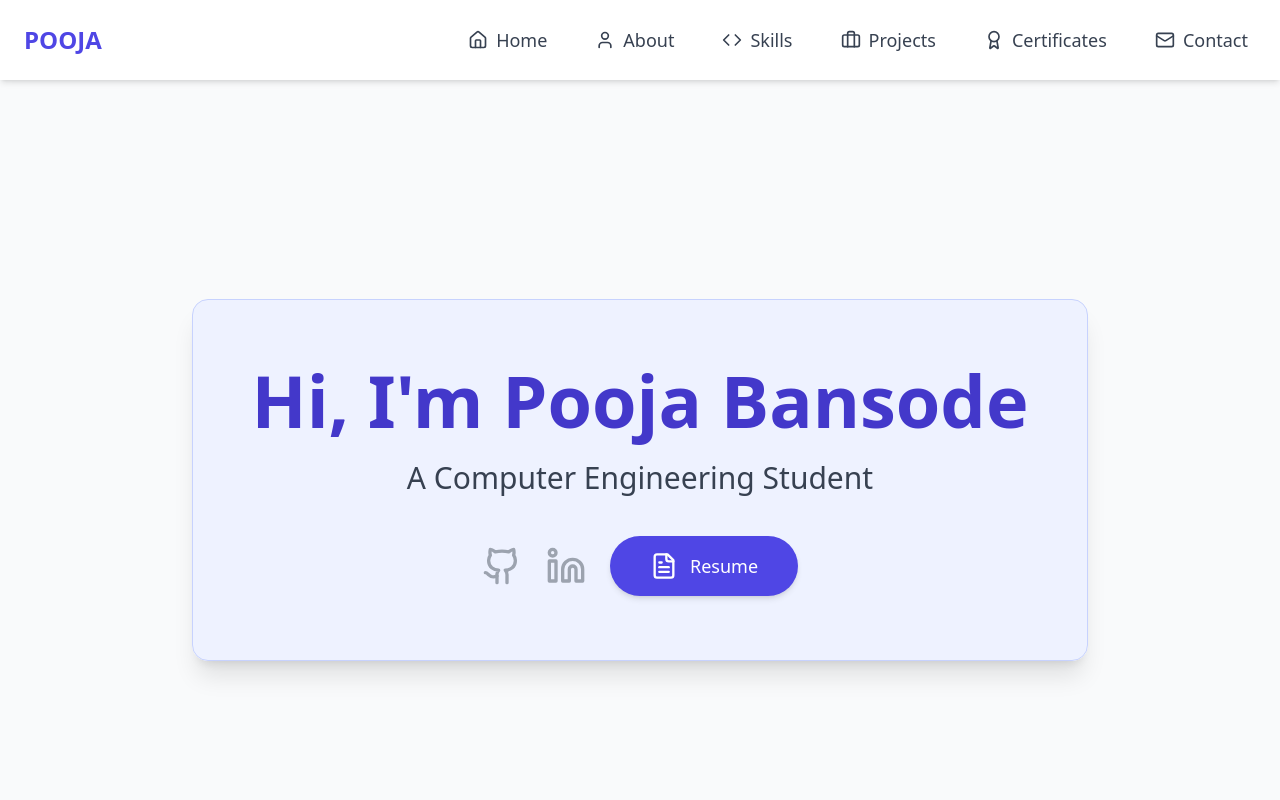
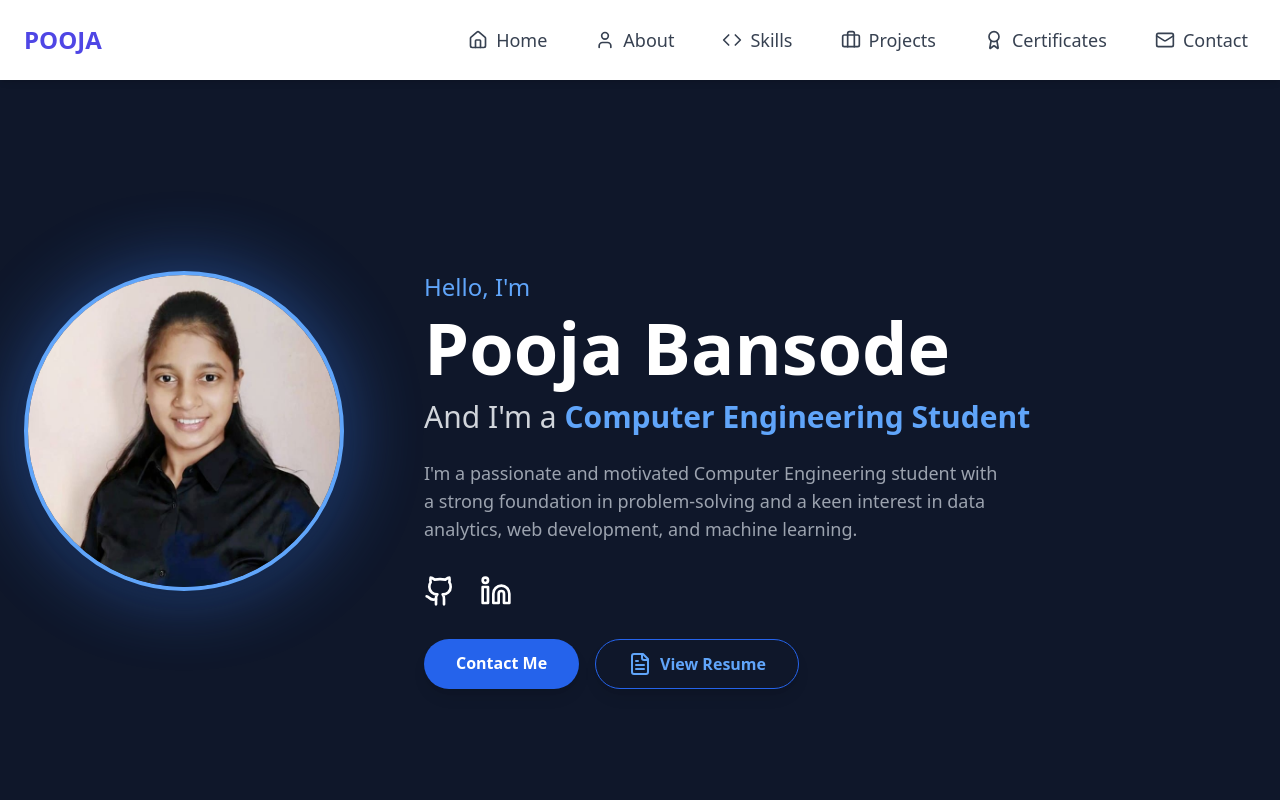
Before and after one commit to PoojaSadashivBansode/portfolio_frontend, a React (Vite) app: page / in a window 1280 px wide. Shown: the top 800 px of the page. Built offline with nearby package versions, Linux system fonts and the light colour scheme.

Commit message:
Update App.jsx

```diff
--- a/src/App.jsx
+++ b/src/App.jsx
@@ -41,28 +41,49 @@ function App() {
       </nav>
 
       {/* Hero Section */}
-      <section id="home" className="relative min-h-screen flex items-center justify-center bg-gray-50 text-gray-800 px-6 py-12">
-        <div className="text-center bg-indigo-50 bg-opacity-90 px-12 py-16 rounded-2xl shadow-xl transform transition-transform duration-500 hover:scale-105 border border-indigo-200 max-w-4xl w-full">
-          <h1 className="text-5xl md:text-6xl lg:text-7xl font-bold mb-6 animate-fade-in-down text-indigo-700">
-            Hi, I'm Pooja Bansode
-          </h1>
-          <p className="text-2xl md:text-3xl font-light mb-10 animate-fade-in-up text-gray-700">
-            <b>A Computer Engineering Student</b>
+      <section id="home" className="relative min-h-screen flex items-center justify-center bg-slate-900 text-white px-6 py-12">
+        <div className="container mx-auto max-w-7xl">
+          <div className="flex flex-col md:flex-row items-center md:items-start space-y-12 md:space-y-0 md:space-x-20">
+            {/* Left side: Profile Photo */}
+            <div className="relative w-80 h-80 flex-shrink-0 animate-fade-in-down">
+              <div className="absolute inset-0 rounded-full bg-blue-500 blur-2xl opacity-20 animate-pulse"></div>
+              <img
+                src="/Pooja.jpg"
+                alt="Pooja Bansode"
+                className="relative w-full h-full object-cover rounded-full shadow-lg border-4 border-blue-400 z-10 transform transition-transform duration-300 hover:scale-105"
+                onError={(e) => { e.target.onerror = null; e.target.src="https://placehold.co/320x320/1e293b/a5b4fc?text=Pooja"; }}
+              />
+            </div>
+
+            {/* Right side: Content */}
+            <div className="text-center md:text-left animate-fade-in-up md:mt-10">
+              <h2 className="text-xl md:text-2xl font-light mb-2 text-blue-400">Hello, I'm</h2>
+              <h1 className="text-5xl md:text-6xl lg:text-7xl font-extrabold mb-4">Pooja Bansode</h1>
+              <h3 className="text-2xl md:text-3xl font-light text-gray-300 mb-6">And I'm a <span className="font-semibold text-blue-400">Computer Engineering Student</span></h3>
+              <p className="text-md md:text-lg text-gray-400 max-w-xl mb-8">
+                I'm a passionate and motivated Computer Engineering student with a strong foundation in problem-solving and a keen interest in data analytics, web development, and machine learning.
               </p>
 
-          <div className="flex justify-center items-center flex-wrap gap-6 animate-fade-in">
-            <SocialLink icon={<Github className="w-10 h-10 text-gray-400 hover:text-indigo-600" />} href="https://github.com/PoojaSadashivBansode" label="GitHub" />
-            <SocialLink icon={<Linkedin className="w-10 h-10 text-gray-400 hover:text-indigo-600" />} href="https://www.linkedin.com/in/pooja-bansode-1a1392257" label="LinkedIn" />
+              <div className="flex justify-center md:justify-start space-x-6 mb-8">
+                <SocialLink icon={<Github className="w-8 h-8 text-white hover:text-blue-400" />} href="https://github.com/PoojaSadashivBansode" label="GitHub" />
+                <SocialLink icon={<Linkedin className="w-8 h-8 text-white hover:text-blue-400" />} href="https://www.linkedin.com/in/pooja-bansode-1a1392257" label="LinkedIn" />
+              </div>
 
+              <div className="flex flex-wrap justify-center md:justify-start gap-4">
+                <a href="#contact" className="px-8 py-3 bg-blue-600 text-white font-semibold rounded-full shadow-lg hover:bg-blue-700 transition-colors">
+                  Contact Me
+                </a>
                 <a
-              href="https://portfoliobackend-production-8d9f.up.railway.app/view-resume"
+                  href="https://portfoliobackend-production-8d9f.up.railway.app/view-resume" // Will be updated to Railway URL after deployment
                   target="_blank"
                   rel="noopener noreferrer"
-              className="flex items-center gap-3 px-10 py-4 bg-indigo-600 text-white rounded-full shadow-md hover:bg-indigo-700 focus:outline-none focus:ring-4 focus:ring-indigo-300 transition-all text-lg"
+                  className="flex items-center gap-2 px-8 py-3 border border-blue-600 text-blue-400 font-semibold rounded-full shadow-lg hover:bg-blue-600 hover:text-white transition-colors"
                 >
-              <FileText className="w-7 h-7" />
-              Resume
+                  <FileText className="w-6 h-6" />
+                  View Resume
                 </a>
+              </div>
+            </div>
           </div>
         </div>
       </section>
```
Lines whose indentation alone changed are shown as unchanged.
